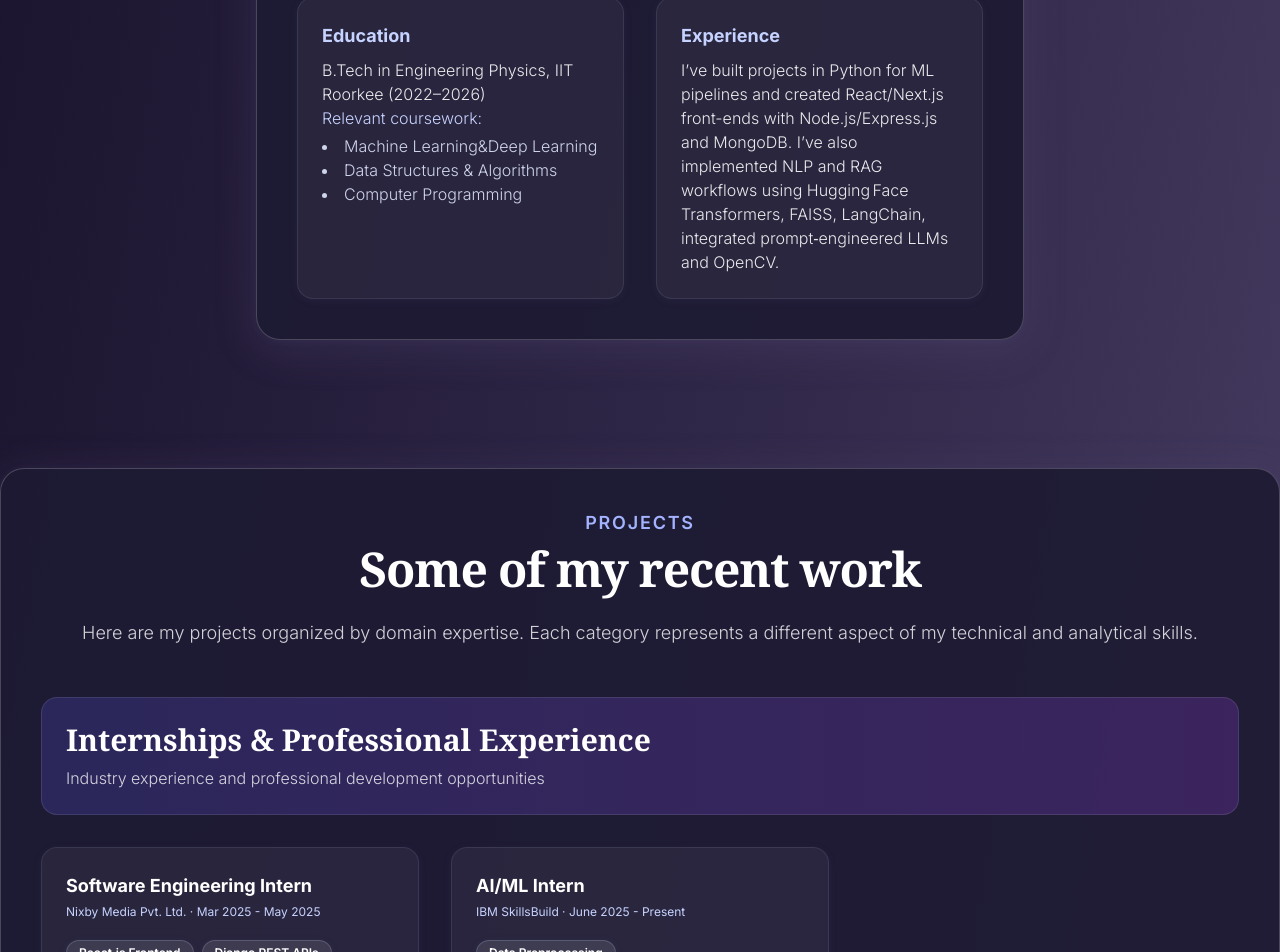
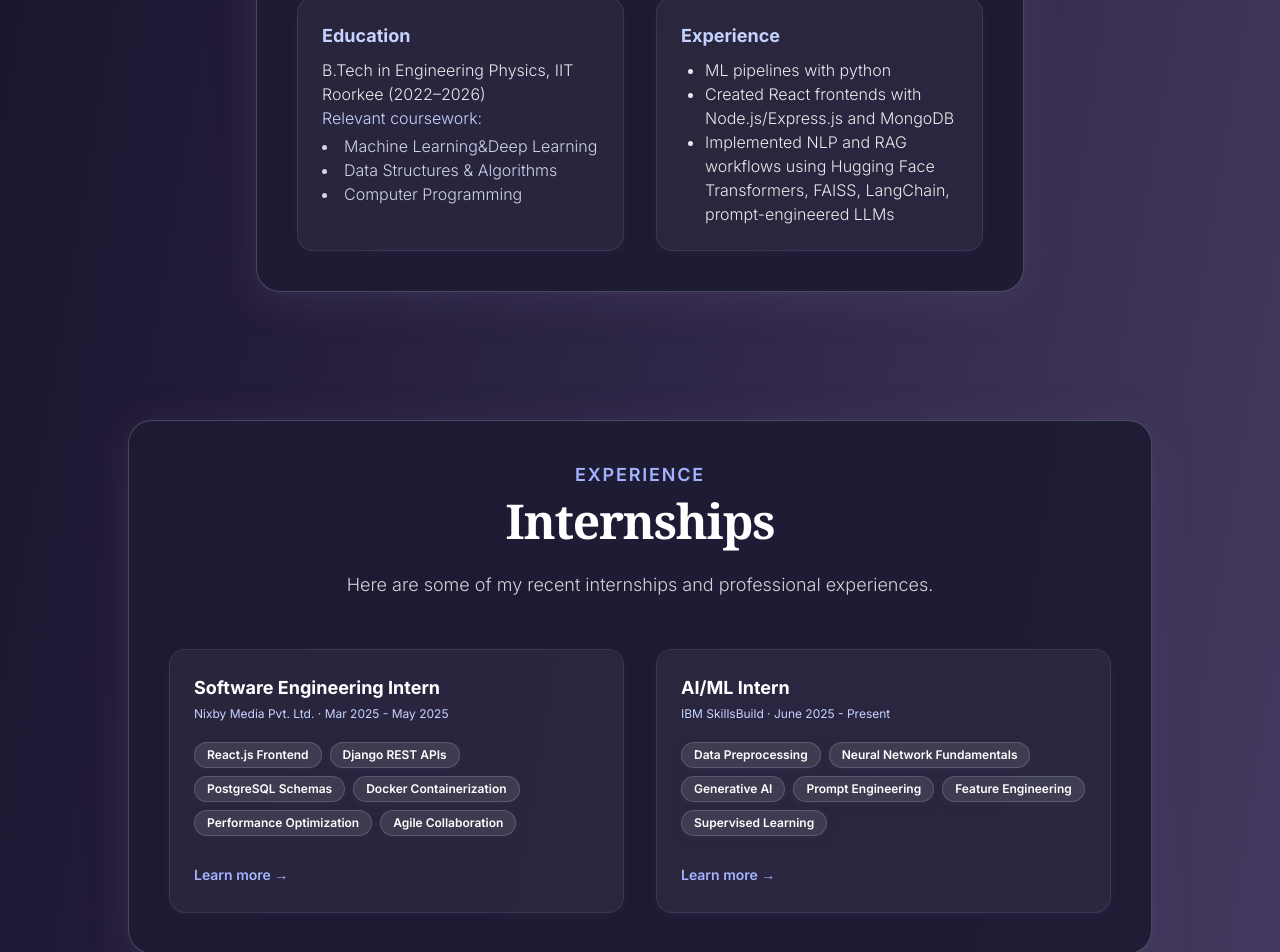
Before and after one commit to anshita195/portfolio-site, a Next.js app: page / in a window 1280 px wide. Shown: the part 960-1912 px from the top of the page. Built offline with nearby package versions, Linux system fonts and the light colour scheme.

Commit message:
separate experience section

```diff
--- /dev/null
+++ b/src/app/experience/[slug]/page.tsx
@@ -0,0 +1,50 @@
+import { notFound } from 'next/navigation';
+import { internshipProjects } from '@/data/projects';
+import Link from 'next/link';
+
+export default async function ExperiencePage({ params }: { params: Promise<{ slug: string }> }) {
+  const { slug } = await params;
+  const experience = internshipProjects.find((exp) => exp.slug === slug);
+
+  if (!experience) {
+    notFound();
+    return null;
+  }
+
+  return (
+    <div className="min-h-screen flex items-center justify-center bg-gradient-to-br from-[#18122B] via-[#393053] to-[#635985] px-4 py-12 font-sans">
+      <div className="w-full max-w-2xl rounded-3xl shadow-2xl border border-white/20 p-10 animate-lux-fade-in bg-[rgba(30,27,52,0.92)] lux-card">
+        <Link href="/" className="inline-block mb-8 px-4 py-2 border border-indigo-300/40 rounded-full text-indigo-200 hover:text-white hover:border-white transition font-semibold text-sm bg-white/5 hover:bg-indigo-400/10">
+          ← Back to Home
+        </Link>
+        <h1 className="text-5xl sm:text-6xl font-serif font-extrabold mb-4 tracking-tight text-white">
+          {experience.title}
+        </h1>
+        <div className="text-base sm:text-lg text-white mb-8 font-medium flex flex-wrap items-center gap-3">
+          <span className="inline-block px-4 py-1 rounded-full bg-white/10 border border-indigo-200/30 text-white font-semibold shadow-lux-tag">
+            {experience.organization}
+          </span>
+          <span className="text-indigo-200">•</span>
+          <span className="inline-block px-4 py-1 rounded-full bg-indigo-400/20 border border-indigo-200/30 text-white font-semibold shadow-lux-tag">
+            {experience.date}
+          </span>
+        </div>
+        <ul className="list-disc ml-5 mb-8 text-white/90 text-base font-light">
+          {experience.details.map((d, i) => (
+            <li key={i} className="mb-2">{d}</li>
+          ))}
+        </ul>
+        <div className="flex flex-wrap gap-2 mt-4">
+          {experience.tags.map((tag) => (
+            <span
+              key={tag}
+              className="inline-flex items-center rounded-full bg-white/10 border border-indigo-200/20 px-3 py-1 text-xs font-semibold text-white shadow-lux-tag"
+            >
+              {tag}
+            </span>
+          ))}
+        </div>
+      </div>
+    </div>
+  );
+}
--- a/src/app/page.tsx
+++ b/src/app/page.tsx
@@ -2,6 +2,7 @@
 
 import Hero from '@/components/sections/Hero'
 import About from '@/components/sections/About'
+import Experience from '@/components/sections/Experience'
 import Projects from '@/components/sections/Projects'
 import Skills from '@/components/sections/Skills'
 import Contact from '@/components/sections/Contact'
@@ -71,6 +72,7 @@ export default function Home() {
       <div className="flex flex-col py-8">
         <Hero />
         <About />
+        <Experience />
         <Projects />
         <Skills />
         <Contact />
--- a/src/components/sections/About.tsx
+++ b/src/components/sections/About.tsx
@@ -21,8 +21,8 @@ export default function About() {
         <h2 className="text-lg font-semibold leading-7 text-indigo-300 mb-2 tracking-widest uppercase">About Me</h2>
         <h3 className="text-4xl sm:text-5xl font-serif font-extrabold mb-6 tracking-tight text-white">A little bit about myself</h3>
         <p className="mb-10 text-xl leading-8 text-white/90 font-light">
-          I’m a Final year Engineering Physics student at IIT Roorkee. <br></br>
-          I make web applications and enrich them with AI techniques like LLM prompt engineering.
+          I’m a Final year Engineering student at IIT Roorkee. <br></br>
+          I make web applications and enhance them with AI techniques like LLM prompt engineering.
         </p>
         <div className="flex flex-col sm:flex-row gap-8 justify-center text-left">
           <div className="flex-1 bg-white/5 rounded-2xl p-6 shadow-lux-tag border border-indigo-200/10">
@@ -40,9 +40,14 @@ export default function About() {
           </div>
           <div className="flex-1 bg-white/5 rounded-2xl p-6 shadow-lux-tag border border-indigo-200/10">
             <h4 className="text-lg font-bold text-indigo-200 mb-2">Experience</h4>
-            <p className="text-white/90 font-light">
+            {/* <p className="text-white/90 font-light">
               I’ve built projects in Python for ML pipelines and created React/Next.js front-ends with Node.js/Express.js and MongoDB. I’ve also implemented NLP and RAG workflows using Hugging Face Transformers, FAISS, LangChain, integrated prompt‑engineered LLMs and OpenCV.
-            </p>
+            </p> */}
+            <ul className="text-white/90 font-light list-disc ml-6">
+              <li>ML pipelines with python</li>
+              <li>Created React frontends with Node.js/Express.js and MongoDB</li>
+              <li>Implemented NLP and RAG workflows using Hugging Face Transformers, FAISS, LangChain, prompt-engineered LLMs</li>
+            </ul>
           </div>
         </div>
       </motion.div>
--- /dev/null
+++ b/src/components/sections/Experience.tsx
@@ -0,0 +1,67 @@
+"use client"
+
+import { motion } from "framer-motion";
+import { useInView } from "react-intersection-observer";
+import { internshipProjects } from "@/data/projects";
+import Link from "next/link";
+
+export default function Experience() {
+  const [ref, inView] = useInView({
+    triggerOnce: true,
+    threshold: 0.1,
+  });
+
+  return (
+    <section id="experience" className="flex items-center justify-center min-h-[40vh] py-12 sm:py-16">
+      <motion.div
+        ref={ref}
+        initial={{ opacity: 0, y: 40 }}
+        animate={inView ? { opacity: 1, y: 0 } : { opacity: 0, y: 40 }}
+        transition={{ duration: 0.8 }}
+        className="w-full max-w-5xl mx-auto rounded-3xl shadow-2xl border border-white/20 p-10 bg-[rgba(30,27,52,0.92)] lux-card text-center animate-lux-fade-in"
+      >
+        <h2 className="text-lg font-semibold leading-7 text-indigo-300 mb-2 tracking-widest uppercase">Experience</h2>
+        <h3 className="text-4xl sm:text-5xl font-serif font-extrabold mb-6 tracking-tight text-white">Internships</h3>
+        <p className="mb-12 text-lg leading-8 text-white/80 font-light">
+          Here are some of my recent internships and professional experiences.
+        </p>
+        <div className="grid grid-cols-1 md:grid-cols-2 gap-8">
+          {internshipProjects.map((exp, idx) => (
+            <motion.div
+              key={exp.title}
+              initial={{ opacity: 0, y: 20 }}
+              animate={inView ? { opacity: 1, y: 0 } : { opacity: 0, y: 20 }}
+              transition={{ duration: 0.5, delay: idx * 0.1 }}
+              className="flex flex-col bg-white/5 rounded-2xl p-6 shadow-lux-tag border border-indigo-200/10 text-left hover:bg-white/10 transition-all duration-300"
+            >
+              <dt className="text-lg font-bold leading-7 text-white mb-1">
+                {exp.title}
+                <span className="block text-xs font-normal text-indigo-200 mt-1">{exp.organization} &middot; {exp.date}</span>
+              </dt>
+              <dd className="mt-2 flex flex-auto flex-col text-base leading-7 text-white/80">
+                <div className="mt-2 flex flex-wrap gap-2">
+                  {exp.tags.map((tag) => (
+                    <span
+                      key={tag}
+                      className="inline-flex items-center rounded-full bg-white/10 border border-indigo-200/20 px-3 py-1 text-xs font-semibold text-white shadow-lux-tag"
+                    >
+                      {tag}
+                    </span>
+                  ))}
+                </div>
+                <p className="mt-6">
+                  <Link
+                    href={`/experience/${exp.slug}`}
+                    className="text-sm font-semibold leading-6 text-indigo-300 hover:text-white transition"
+                  >
+                    Learn more <span aria-hidden="true">→</span>
+                  </Link>
+                </p>
+              </dd>
+            </motion.div>
+          ))}
+        </div>
+      </motion.div>
+    </section>
+  );
+}
--- a/src/components/sections/Projects.tsx
+++ b/src/components/sections/Projects.tsx
@@ -2,7 +2,7 @@
 
 import { motion } from 'framer-motion'
 import { useInView } from 'react-intersection-observer'
-import { mlDataScienceProjects, nlpRagProjects, computerVisionProjects, webDevProjects, browserExtensionProjects, businessProjects, internshipProjects } from '@/data/projects'
+import { mlDataScienceProjects, nlpRagProjects, computerVisionProjects, webDevProjects, browserExtensionProjects, businessProjects } from '@/data/projects'
 
 export default function Projects() {
   const [ref, inView] = useInView({
@@ -11,30 +11,7 @@ export default function Projects() {
   })
 
   const projectCategories = [
-    {
-      title: 'Internships & Professional Experience',
-      description: 'Industry experience and professional development opportunities',
-      projects: internshipProjects,
-      color: 'from-indigo-500/20 to-purple-500/20'
-    },
-    {
-      title: 'Machine Learning & Data Science',
-      description: 'Statistical modeling, predictive analytics, and data-driven insights',
-      projects: mlDataScienceProjects,
-      color: 'from-purple-500/20 to-pink-500/20'
-    },
-    {
-      title: 'Natural Language Processing and Retrieval Augmented Generation systems',
-      description: 'Combining NLP and RAG to verify, summarize, and reason real‑world text data.',
-      projects: nlpRagProjects,
-      color: 'from-blue-500/20 to-cyan-500/20'
-    },
-    {
-      title: 'Computer Vision',
-      description: 'Object detection, image processing, and computer vision applications',
-      projects: computerVisionProjects,
-      color: 'from-green-500/20 to-emerald-500/20'
-    },
+
     {
       title: 'Full-Stack Web Development',
       description: 'Complete web applications with frontend and backend development',
@@ -47,6 +24,25 @@ export default function Projects() {
       projects: browserExtensionProjects,
       color: 'from-red-500/20 to-pink-500/20'
     },
+    {
+      title: 'Machine Learning & Data Science',
+      description: 'Statistical modeling, predictive analytics, and data-driven insights',
+      projects: mlDataScienceProjects,
+      color: 'from-purple-500/20 to-pink-500/20'
+    },
+    {
+      title: 'Natural Language Processing and Retrieval Augmented Generation',
+      description: 'Combining NLP and RAG to verify, summarize, and reason real‑world text data.',
+      projects: nlpRagProjects,
+      color: 'from-blue-500/20 to-cyan-500/20'
+    },
+    {
+      title: 'Computer Vision',
+      description: 'Object detection, image processing, and computer vision applications',
+      projects: computerVisionProjects,
+      color: 'from-green-500/20 to-emerald-500/20'
+    },
+
     {
       title: 'Business & Strategy',
       description: 'Market analysis, business strategy, and case studies',
--- a/src/data/projects.ts
+++ b/src/data/projects.ts
@@ -46,7 +46,8 @@ export const mlDataScienceProjects: Project[] = [
     link: '#',
     slug: 'star-classification-ml',
     category: 'Machine Learning & Data Science',
-    github: 'https://github.com/anshita195/Classification-of-Stars-using-Machine-Learning'
+    github: 'https://github.com/anshita195/Classification-of-Stars-using-Machine-Learning',
+    live: 'https://starclassification.streamlit.app/'
   },
   {
     title: 'Credit Card Behaviour Score Prediction',
@@ -64,7 +65,7 @@ export const mlDataScienceProjects: Project[] = [
     github: 'https://github.com/anshita195/Credit-Card-Behaviour-Score-Prediction'
   },
   {
-    title: 'ML techniques for PSD (Pulse Shape Discrimination) in Scintillation detectors',
+    title: 'ML techniques for PSD in Scintillation detectors',
     organization: 'IIT Roorkee',
     date: 'May 2024 - July 2024',
     details: [
```
